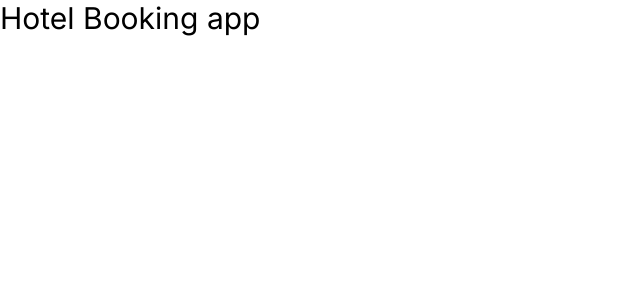
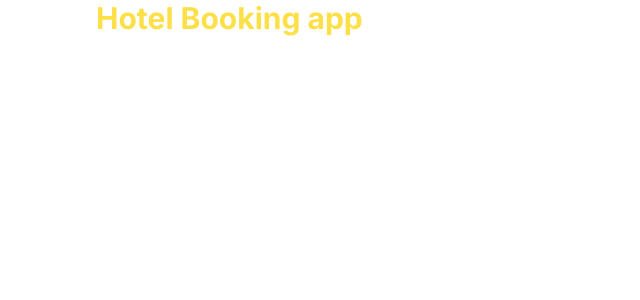
Before and after one commit to Mehedi-Hasan0/hotel-booking, a Next.js app: page / in a window 1280 px wide. Shown: the top 300 px of the page, without its empty margins (0-640 px from the left). Built offline with nearby package versions, Linux system fonts and the light colour scheme.

Commit message:
[ADD] default colors variable added to tailwind config & container utility class added

```diff
--- a/src/app/globals.css
+++ b/src/app/globals.css
@@ -15,3 +15,9 @@ body {
     sans-serif;
   overflow-x: hidden;
 }
+
+@layer utilities {
+  .main-container {
+    @apply px-7 sm:px-10 md:px-12 lg:px-16 xl:px-24 max-w-screen-2xl mx-auto;
+  }
+}
--- a/src/app/layout.tsx
+++ b/src/app/layout.tsx
@@ -5,8 +5,8 @@ import "./globals.css";
 const inter = Inter({ subsets: ["latin"], variable: "--font-inter" });
 
 export const metadata: Metadata = {
-  title: "Create Next App",
-  description: "Generated by create next app",
+  title: "Hotel.com | Official site",
+  description: "A hotel booking web app.",
 };
 
 export default function RootLayout({
--- a/src/app/page.tsx
+++ b/src/app/page.tsx
@@ -2,8 +2,8 @@ import Image from "next/image";
 
 export default function Home() {
   return (
-    <main>
-      <h1 className="text-3xl text-black">Hotel Booking app</h1>
+    <main className="main-container">
+      <h1 className="text-3xl text-yellow-300 font-bold">Hotel Booking app</h1>
     </main>
   );
 }
--- a/tailwind.config.ts
+++ b/tailwind.config.ts
@@ -11,6 +11,19 @@ const config: Config = {
       fontFamily: {
         inter: ["var(--font-inter)", "sans-serif"],
       },
+      colors: {
+        primary: {
+          DEFAULT: "#003b95",
+          foreground: "#006ce4",
+        },
+        secondary: {
+          DEFAULT: "#1A1A1A",
+          foreground: "#595959",
+        },
+        accent: {
+          DEFAULT: "#FFFFFF",
+        },
+      },
       backgroundImage: {
         "gradient-radial": "radial-gradient(var(--tw-gradient-stops))",
         "gradient-conic":
```
